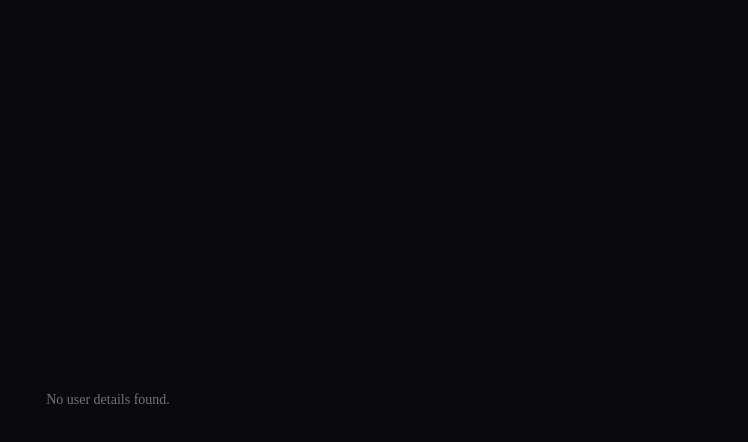
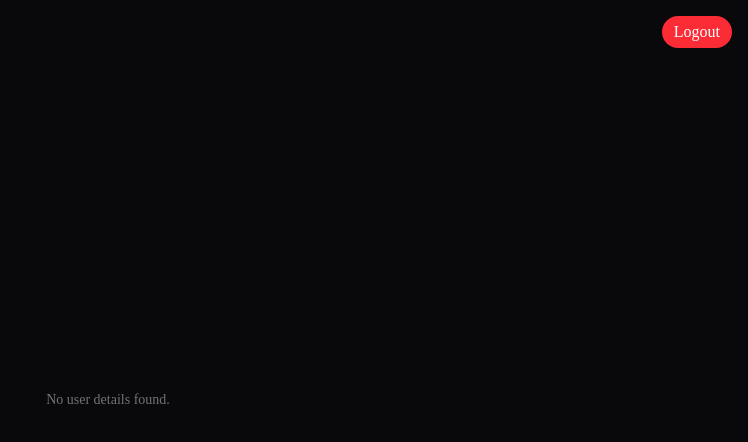
Before and after one commit to bitun123/authentication, a Next.js app: page / in a window 1280 px wide. Shown: the top 442 px of the page, without its empty margins (532-1280 px from the left). Built offline with nearby package versions, Linux system fonts and the light colour scheme; no server answers; sample sign-in values are in the browser's storage.

Commit message:
feat(dashboard): add logout functionality and user feedback with Toaster

```diff
--- a/src/app/dashboard/page.tsx
+++ b/src/app/dashboard/page.tsx
@@ -1,19 +1,28 @@
 "use client";
 import Card from "@/components/Card";
+import { Toaster } from "@/components/ui/sonner";
 import { useAuthHooks } from "@/features/auth/hooks/useHooks";
+import { useUserAuthStore } from "@/features/auth/state/userAuthStore";
+import { useRouter } from "next/navigation";
 import { useEffect } from "react";
 
 function DashboardPage() {
   const { userDetails, accessToken, fetchUserDetails, loading } =
     useAuthHooks();
+  const { clearUser } = useUserAuthStore();
+  const router = useRouter();
+  const logout = () => {
+    clearUser();
+    router.push("/auth/login");
+  };
 
   useEffect(() => {
     if (accessToken) {
       fetchUserDetails(accessToken);
+    } else {
+      router.push("/auth/login");
     }
   }, []);
-
-  console.log("User Details in Dashboard:", userDetails);
 
   return (
     <div className="min-h-screen bg-zinc-950 flex items-center justify-center p-4">
@@ -24,6 +33,14 @@ function DashboardPage() {
       ) : (
         <p className="text-zinc-500 text-sm">No user details found.</p>
       )}
+      <Toaster position="top-right" />
+
+      <button
+        onClick={logout}
+        className="absolute top-4 right-4 px-3 py-1 bg-red-500 text-white rounded-2xl  cursor-pointer active:scale-95 "
+      >
+        Logout
+      </button>
     </div>
   );
 }
--- a/src/app/page.tsx
+++ b/src/app/page.tsx
@@ -1,3 +1,4 @@
+"use client";
 import ProtectedComponent from "@/components/ProtectedComponent";
 import DashboardPage from "./dashboard/page";
 
--- a/src/components/ProtectedComponent.tsx
+++ b/src/components/ProtectedComponent.tsx
@@ -2,6 +2,7 @@
 import { useEffect } from "react";
 import { useRouter } from "next/navigation";
 import { useAuthHooks } from "@/features/auth/hooks/useHooks";
+
 
 export default function ProtectedComponent({
   children,
@@ -9,11 +10,13 @@ export default function ProtectedComponent({
   children: React.ReactNode;
 }) {
   const router = useRouter();
-  const { accessToken } = useAuthHooks();
+const {userDetails}  =  useAuthHooks();
+  const accessToken = localStorage.getItem("accessToken");
+  console.log("Access Token in ProtectedComponent:", accessToken);
 
   useEffect(() => {
-    if (!accessToken) {
-      router.replace("/auth/login");
+    if (userDetails?.data === null) {
+      router.push("/auth/login");
     }
   }, []);
 
```
